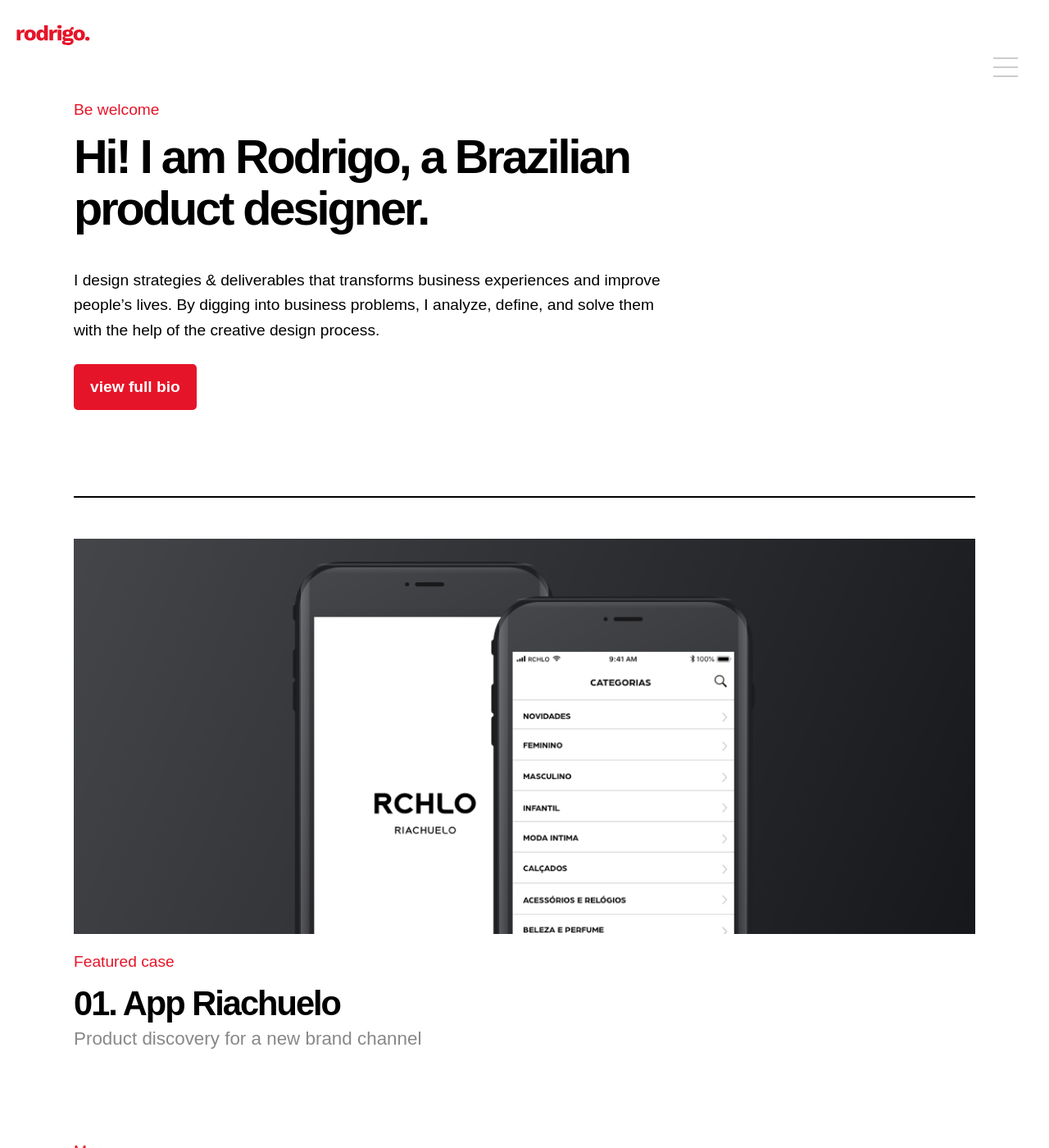
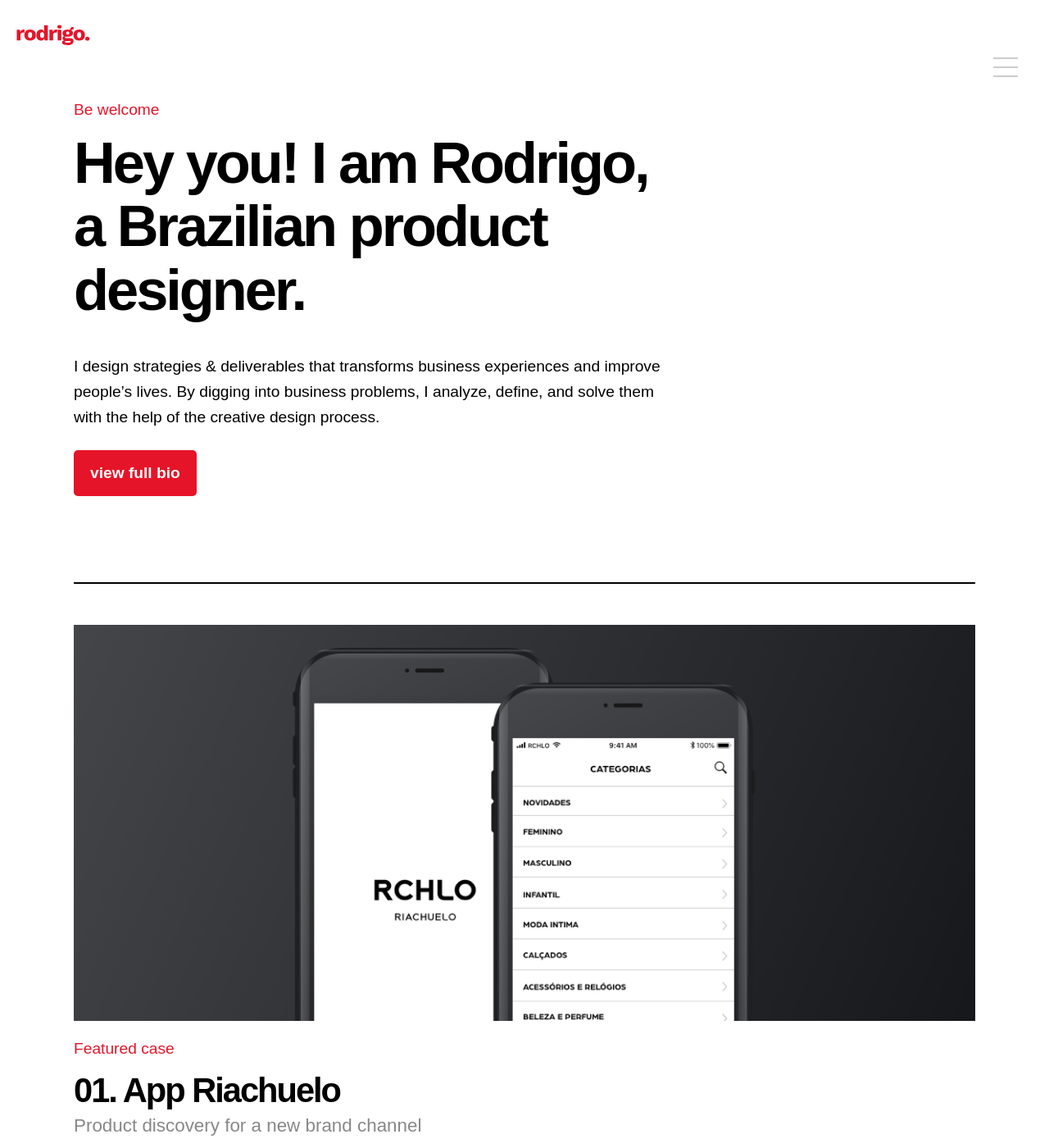
Before and after one commit to drigoteixeira/drigoteixeira.github.io, a Jekyll site: the page built from index.html, in a window 1280 px wide and 1400 px high. Shown: the whole window at 82% size. Built offline with Jekyll 4.4.1, drawn with Linux system fonts in a browser that asks for light colours; nearby versions of some CDN libraries.

Commit message:
Update tagline

```diff
--- a/_scss/typography.scss
+++ b/_scss/typography.scss
@@ -15,7 +15,7 @@
 }
 
 h1 {
-    font-size: 3.6em;
+    font-size: 4.4em;
     line-height: 1.1;
     letter-spacing: -3px;
     color: $base-gray;
--- a/index.html
+++ b/index.html
@@ -6,7 +6,7 @@
     <div class="row">
         <div class="eight columns">
             <p class="title">Be welcome</p>
-            <h1>Hi! I am Rodrigo, a Brazilian product designer.</h1>
+            <h1>Hey you! I am Rodrigo, a Brazilian product designer.</h1>
             <p>I design strategies &amp; deliverables that transforms business experiences and improve people’s lives. By digging into business problems, I analyze, define, and solve them with the help of the creative design process.</p>
             <p><a href="/about/" class="button button-primary">view full bio</a></p>
         </div>
```
